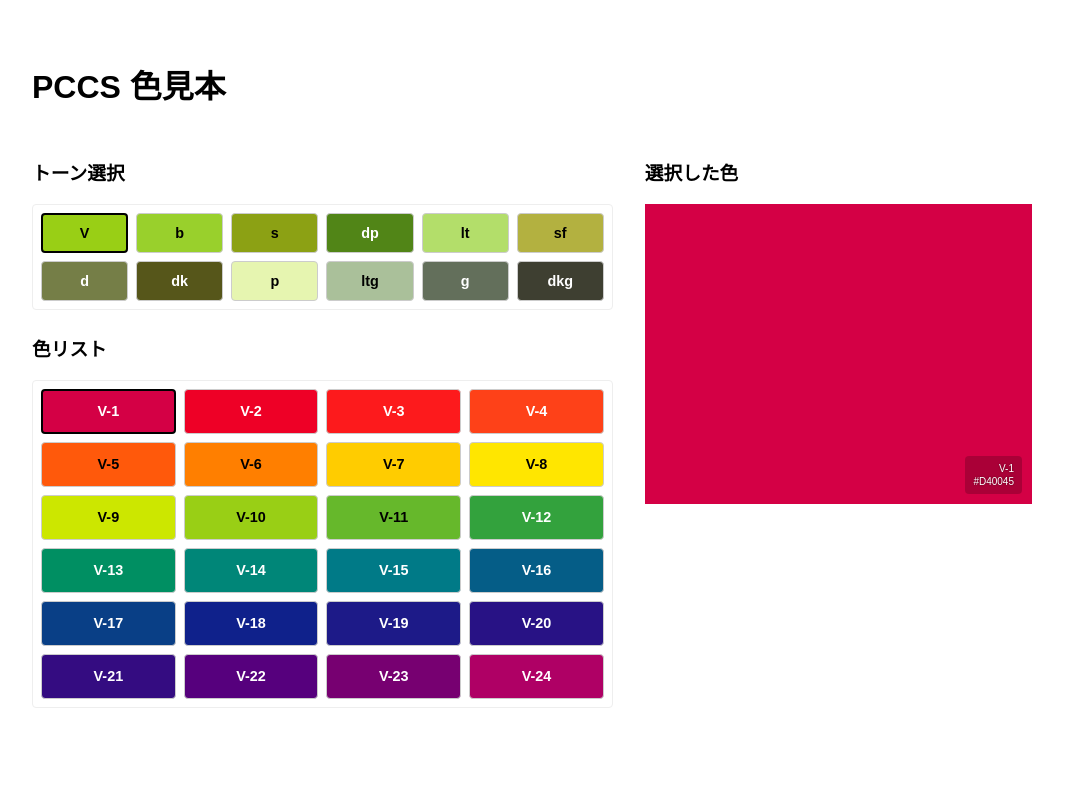
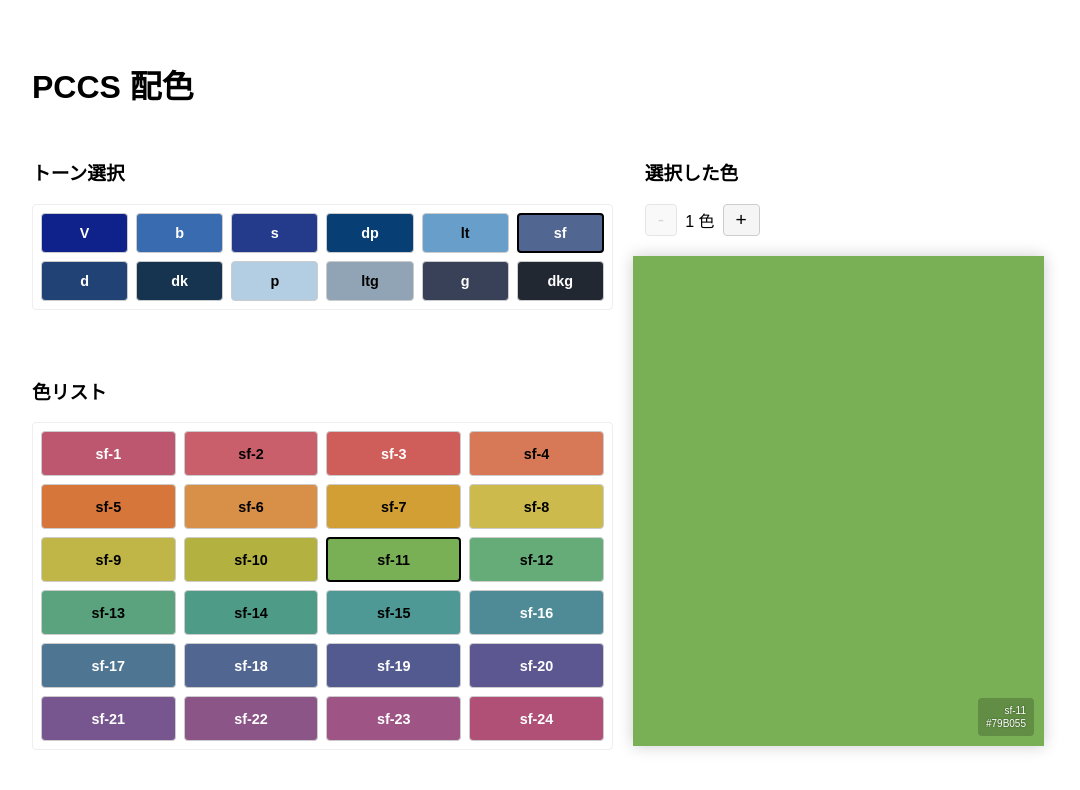
Before and after one commit to conf8o/color-card, a Svelte app: page / in a window 1280 px wide. Shown: the top 790 px of the page, without its empty margins (108-1188 px from the left). Built offline with nearby package versions, Linux system fonts and the light colour scheme.

Commit message:
mutli select

```diff
--- a/src/App.svelte
+++ b/src/App.svelte
@@ -4,13 +4,42 @@
   // 利用可能なトーンのリスト
   const tones = Array.from(pccs_color_map.keys());
 
-  // 選択されたトーンと色
+  // ランダムなトーンと色を取得する関数
+  function getRandomColor() {
+    const randomTone = tones[Math.floor(Math.random() * tones.length)];
+    const colors = pccs_color_map.get(randomTone);
+    const randomColor = colors[Math.floor(Math.random() * colors.length)];
+    return { tone: randomTone, color: randomColor };
+  }
+
+  // 選択されたトーンと色（UI表示用）
   let selectedTone = tones[0];
-  let selectedColor = pccs_color_map.get(selectedTone)[0];
 
-  // トーンが変更されたときに最初の色を選択
+  // 選択した色を配列で管理（初期値はランダム）
+  const initialRandom = getRandomColor();
+  selectedTone = initialRandom.tone;
+  // 各パネルはトーンと色のペアで管理
+  let selectedPanels = [
+    { tone: initialRandom.tone, color: initialRandom.color },
+  ];
+  // 現在アクティブなパネルのインデックス
+  let activeColorIndex = 0;
+
+  // トーンが変更されたときの処理
   function handleToneChange() {
-    selectedColor = pccs_color_map.get(selectedTone)[0];
+    const newColor = pccs_color_map.get(selectedTone)[0];
+    if (activeColorIndex < selectedPanels.length) {
+      // アクティブなパネルのトーンと色を更新
+      selectedPanels[activeColorIndex] = {
+        tone: selectedTone,
+        color: newColor,
+      };
+      selectedPanels = [...selectedPanels]; // 配列の変更を検知させる
+    } else {
+      // 選択されていない場合は最初の色を追加
+      selectedPanels = [{ tone: selectedTone, color: newColor }];
+      activeColorIndex = 0;
+    }
   }
 
   // 色の明るさを判定してテキスト色を決定する
@@ -29,7 +58,7 @@
 </script>
 
 <main>
-  <h1>PCCS 色見本</h1>
+  <h1>PCCS 配色</h1>
 
   <div class="container">
     <div class="selector-panel">
@@ -41,7 +70,7 @@
               class="tone-item"
               style="background-color: {pccs_color_map.get(
                 tone,
-              )[9]}; color: {getTextColor(pccs_color_map.get(tone)[9])};"
+              )[17]}; color: {getTextColor(pccs_color_map.get(tone)[17])};"
               on:click={() => {
                 selectedTone = tone;
                 handleToneChange();
@@ -64,8 +93,24 @@
               <button
                 class="color-item"
                 style="background-color: {color}; color: {getTextColor(color)};"
-                on:click={() => (selectedColor = color)}
-                class:selected={color === selectedColor}
+                on:click={() => {
+                  if (activeColorIndex < selectedPanels.length) {
+                    selectedPanels[activeColorIndex] = {
+                      tone: selectedTone,
+                      color: color,
+                    };
+                    selectedPanels = [...selectedPanels]; // 配列の変更を検知させる
+                  } else {
+                    selectedPanels = [
+                      ...selectedPanels,
+                      { tone: selectedTone, color: color },
+                    ];
+                    activeColorIndex = selectedPanels.length - 1;
+                  }
+                }}
+                class:selected={selectedPanels.some(
+                  (panel) => panel.color === color,
+                )}
                 aria-label="{selectedTone}-{index + 1}: {color} を選択"
                 type="button"
               >
@@ -79,14 +124,72 @@
 
     <div class="preview-panel">
       <h3>選択した色</h3>
-      <div class="color-preview" style="background-color: {selectedColor};">
-        <div class="preview-info">
-          <p>
-            {selectedTone}-{pccs_color_map
-              .get(selectedTone)
-              .indexOf(selectedColor) + 1}
-          </p>
-          <p>{selectedColor}</p>
+
+      <!-- 色パネルの数を設定するコントロール -->
+      <div class="panel-controls">
+        <button
+          class="control-btn"
+          on:click={() => {
+            if (selectedPanels.length > 1) {
+              selectedPanels.pop();
+              selectedPanels = [...selectedPanels];
+              if (activeColorIndex >= selectedPanels.length) {
+                activeColorIndex = selectedPanels.length - 1;
+              }
+            }
+          }}
+          disabled={selectedPanels.length <= 1}
+        >
+          -
+        </button>
+        <span>{selectedPanels.length} 色</span>
+        <button
+          class="control-btn"
+          on:click={() => {
+            // ランダムな新しい色を追加
+            const randomResult = getRandomColor();
+            selectedPanels = [
+              ...selectedPanels,
+              { tone: randomResult.tone, color: randomResult.color },
+            ];
+          }}
+        >
+          +
+        </button>
+      </div>
+
+      <!-- 色パネルのコンテナ -->
+      <div class="panels-container-wrapper">
+        <div class="panels-container">
+          {#each selectedPanels as panel, i}
+            <button
+              class="color-panel"
+              style="background-color: {panel.color};"
+              class:active={i === activeColorIndex}
+              on:click={(e) => {
+                e.stopPropagation();
+                // 既に選択されているパネルをクリックしたら選択解除
+                if (i === activeColorIndex) {
+                  activeColorIndex = -1;
+                } else {
+                  activeColorIndex = i;
+                  // 現在のパネルのトーンに合わせてトーン選択UIも更新
+                  selectedTone = panel.tone;
+                }
+              }}
+              aria-label="カラーパネル {i + 1} を選択"
+              type="button"
+            >
+              <div class="panel-info">
+                <p>
+                  {panel.tone}-{pccs_color_map
+                    .get(panel.tone)
+                    .indexOf(panel.color) + 1}
+                </p>
+                <p>{panel.color}</p>
+              </div>
+            </button>
+          {/each}
         </div>
       </div>
     </div>
@@ -109,10 +212,13 @@
     display: flex;
     gap: 2rem;
     margin-top: 2rem;
+    align-items: stretch; /* 子要素の高さを揃える */
   }
 
   .selector-panel {
     flex: 1.5;
+    display: flex;
+    flex-direction: column;
   }
 
   .preview-panel {
@@ -123,6 +229,13 @@
 
   .color-list {
     margin-top: 1.5rem;
+    flex: 1; /* 残りのスペースを埋める */
+    display: flex;
+    flex-direction: column;
+  }
+
+  .tone-selector {
+    margin-bottom: 1.5rem;
   }
 
   .tone-swatches {
@@ -160,7 +273,7 @@
     display: grid;
     grid-template-columns: repeat(4, 1fr);
     gap: 0.5rem;
-    max-height: 500px;
+    flex: 1; /* 親要素の残りのスペースを埋める */
     overflow-y: auto;
     padding: 0.5rem;
     border: 1px solid #eee;
@@ -189,14 +302,59 @@
     border: 2px solid #000;
   }
 
-  .color-preview {
-    width: 100%;
-    height: 300px;
-    position: relative;
-    margin-bottom: 1rem;
+  /* パネル関連のスタイル */
+  .panel-controls {
+    display: flex;
+    align-items: center;
+    margin-bottom: 2rem;
+    gap: 0.5rem;
   }
 
-  .preview-info {
+  .control-btn {
+    padding: 0.25rem 0.75rem;
+    border: 1px solid #ccc;
+    background: #f5f5f5;
+    border-radius: 4px;
+    font-size: 1.2rem;
+    cursor: pointer;
+  }
+
+  .control-btn:disabled {
+    opacity: 0.5;
+    cursor: not-allowed;
+  }
+
+  .panels-container-wrapper {
+    flex: 1;
+    display: flex;
+    flex-direction: column;
+  }
+
+  .panels-container {
+    display: flex;
+    width: 100%;
+    flex: 1;
+    margin-bottom: 0.5rem;
+  }
+
+  .color-panel {
+    flex: 1;
+    height: 100%;
+    position: relative;
+    transition: all 0.2s ease;
+    cursor: pointer;
+    padding: 0;
+    border: none;
+    margin: 0;
+  }
+
+  .color-panel.active {
+    margin: -12px;
+    z-index: 10;
+    box-shadow: 0 0 15px rgba(0, 0, 0, 0.2);
+  }
+
+  .panel-info {
     position: absolute;
     right: 10px;
     bottom: 10px;
@@ -209,7 +367,7 @@
     text-shadow: 0 0 2px rgba(0, 0, 0, 0.5);
   }
 
-  .preview-info p {
+  .panel-info p {
     margin: 2px 0;
   }
 </style>
```
